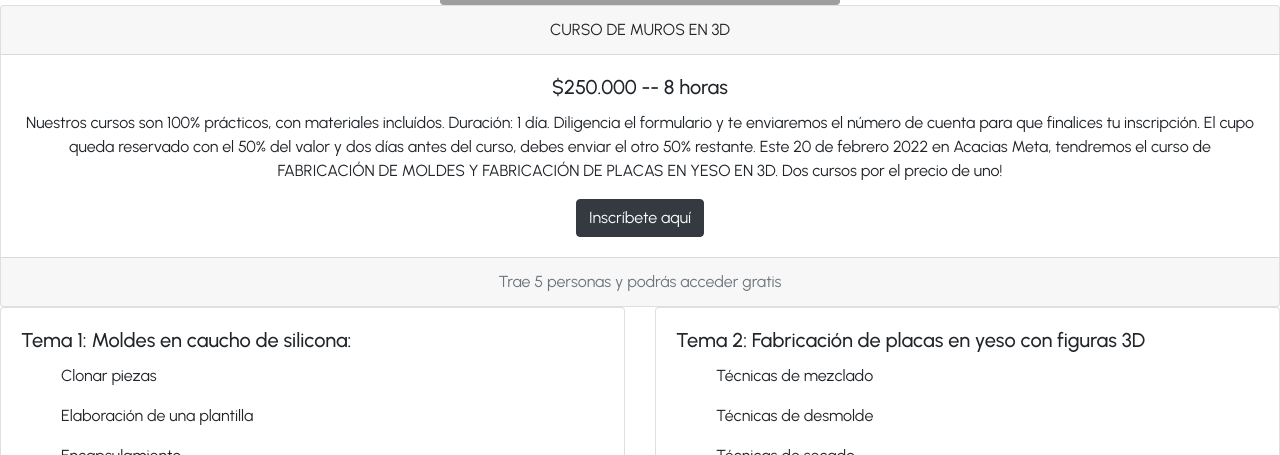
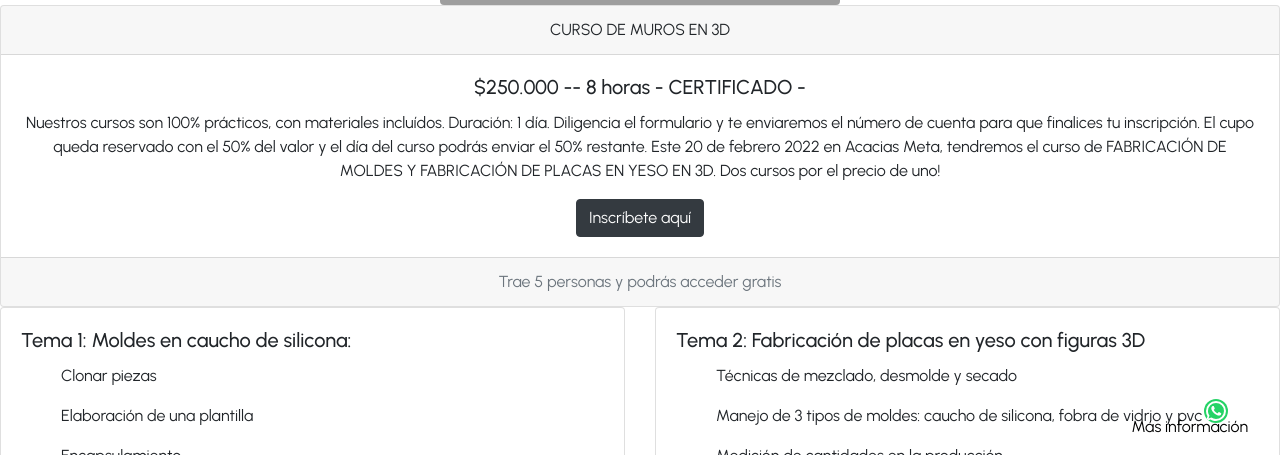
Before and after one commit to Nataly1Estupinan/3decor-ecommerce, a React (Create React App) app: page /about in a window 1280 px wide. Shown: the part 345-800 px from the top of the page. Built offline with nearby package versions, Linux system fonts and the light colour scheme; grey boxes are pictures that could not be loaded.

Commit message:
boton whatsapp

```diff
--- a/src/components/Footer/Footer.jsx
+++ b/src/components/Footer/Footer.jsx
@@ -46,6 +46,7 @@ const Footer = () => {
           <div className={styles.SocialIcon} color="E4405F">
             <Instagram />
           </div></a>
+
           <a href="https://wa.me/573188915780?text=Hola, estoy interesado en comprar: "
 
             style={{
--- a/src/components/Form/Form.jsx
+++ b/src/components/Form/Form.jsx
@@ -3,6 +3,7 @@ import { useForm, ValidationError } from "@formspree/react";
 
 import styles from "./Form.module.css";
 import { Link } from "react-router-dom";
+import { WhatsApp } from "@material-ui/icons";
 
 const Form = () => {
   const [state, handleSubmit] = useForm("mdobeggr");
@@ -30,6 +31,15 @@ const Form = () => {
         <h3 className="card-title text-center">
           FORMULARIO DE INSCRIPCIÓN 3DECOR
         </h3>
+        <a href="https://wa.me/573188915780?text=Hola, quiero más información sobre el curso de muros en 3D. "
+
+            style={{
+              textDecoration: "none",
+              color: "black",
+            }}
+          >
+       <WhatsApp className={styles.fabIcon}/> </a>
+        <p className={styles.pW}>Más información</p>
 
         <form className={styles.form} onSubmit={handleSubmit}>
           <h6 htmlFor="email">Nombres y apellidos:</h6>
@@ -89,8 +99,12 @@ const Form = () => {
           >
             Enviar
           </button>
+
         </form>
+
       </div>
+
+
     </>
   );
 };
--- a/src/components/Form/Form.module.css
+++ b/src/components/Form/Form.module.css
@@ -7,38 +7,58 @@
 
 } */
 
-.container_form{
-    background-color: rgba(243, 220, 14, 0.301);
+.container_form {
+  background-color: rgba(128, 128, 128, 0.055);
   margin: 1rem;
   padding: 1rem;
   border-radius: 5px;
   color: black;
   text-align: center;
 }
-.Title{
-
+.Title {
   padding: 50%;
 }
-.form{
+.form {
   display: flex;
   align-items: center;
   flex-direction: column;
 }
 
-@media screen and (max-width: 600px){
+.fabIcon {
+  width: 50px;
+  height: 50px;
+  border-radius: 50%;
+  background-color: #25d366;
+  bottom: 2rem;
+  right: 2rem;
+  position: fixed;
+  display: flex;
+  align-items: center;
+  justify-content: center;
+  margin-right: 20px;
+  color:white;
+}
+.fabIcon:hover {
+  cursor: pointer;
+  background-color: rgba(0, 0, 0, 0.199);
+}
+.pW {
+  bottom: 0rem;
+  right: 2rem;
+  position: fixed;
+}
 
-.container_form{
-    top:25rem;
-
+@media screen and (max-width: 600px) {
+  .container_form {
+    top: 25rem;
   }
-.form{
+  .form {
     font-size: small;
-
   }
-.container_img{
+  .container_img {
     visibility: hidden;
   }
-.container_general{
+  .container_general {
     background-image: url("https://images.unsplash.com/photo-1616608869590-a0ee93ba1863?ixlib=rb-1.2.1&ixid=MnwxMjA3fDB8MHxwaG90by1wYWdlfHx8fGVufDB8fHx8&auto=format&fit=crop&w=387&q=80");
   }
 }
--- a/src/components/Navbar/Navbar.jsx
+++ b/src/components/Navbar/Navbar.jsx
@@ -23,9 +23,8 @@ const Navbar = ({ cart }) => {
     <div className={styles.Container}>
       <div className={styles.Wrapper}>
         <div className={styles.Left}>
-          <Link className={styles.link} to="/">
-            <span className={styles.Language}>3DECOR</span>
-          </Link>
+          <span className={styles.Language}>3DECOR</span>
+
           <Link className={styles.link} to="/">
             <div className={styles.ImgContainer}>
               <img classNAme={styles.Img} src={logo} />
--- a/src/components/Navbar/Navbar.module.css
+++ b/src/components/Navbar/Navbar.module.css
@@ -4,7 +4,7 @@
 }
 
 .Wrapper {
-  padding: 5px 20px;
+  padding: 10px 20px;
   display: flex;
   align-items: center;
   justify-content: space-between;
@@ -39,7 +39,9 @@
 }
 .link {
   color: black;
+
   text-decoration: none;
+
 }
 .link:hover {
   color: white;
--- a/src/pages/About/About.jsx
+++ b/src/pages/About/About.jsx
@@ -13,11 +13,11 @@ const About = () => {
       <Navbar />
       <img src="https://images.unsplash.com/photo-1482731215275-a1f151646268?ixlib=rb-1.2.1&ixid=MnwxMjA3fDB8MHxwaG90by1wYWdlfHx8fGVufDB8fHx8&auto=format&fit=crop&w=870&q=80" class="rounded mx-auto d-block" alt="..."/>
       <div className="card text-center">
-        <div className="card-header">CURSO DE MUROS EN 3D</div>
+        <div className="card-header">CURSO DE MUROS EN 3D </div>
         <div className="card-body">
-          <h5 className="card-title">$250.000 -- 8 horas</h5>
+          <h5 className="card-title">$250.000 -- 8 horas - CERTIFICADO -</h5>
           <p className="card-text">
-            Nuestros cursos son 100% prácticos, con materiales incluídos. Duración: 1 día. Diligencia el formulario y te enviaremos el número de cuenta para que finalices tu inscripción. El cupo queda reservado con el 50% del valor y dos días antes del curso, debes enviar el otro 50% restante.
+            Nuestros cursos son 100% prácticos, con materiales incluídos. Duración: 1 día. Diligencia el formulario y te enviaremos el número de cuenta para que finalices tu inscripción. El cupo queda reservado con el 50% del valor y el día del curso podrás enviar el 50% restante.
             Este 20 de febrero 2022 en Acacias Meta, tendremos el curso de FABRICACIÓN DE MOLDES Y FABRICACIÓN DE PLACAS EN YESO EN 3D. Dos cursos por el precio de uno!
           </p>
 
@@ -56,12 +56,12 @@ const About = () => {
                 Tema 2: Fabricación de placas en yeso con figuras 3D
               </h5>
               <p className="card-text">
-                <ol>Técnicas de mezclado</ol>
-                <ol>Técnicas de desmolde</ol>
-                <ol>Técnicas de secado</ol>
+                <ol>Técnicas de mezclado, desmolde y secado</ol>
+                <ol>Manejo de 3 tipos de moldes: caucho de silicona, fobra de vidrio y pvc</ol>
                 <ol>Medición de cantidades en la producción</ol>
                 <ol>Tiempos de producción</ol>
                 <ol>Costos y presupuestos</ol>
+                <ol>Tips de acabados y de instalación</ol>
               </p>
               <Link to="/productos" className="btn btn-dark">
                 Ver placas
```
Lines whose indentation alone changed are shown as unchanged.
